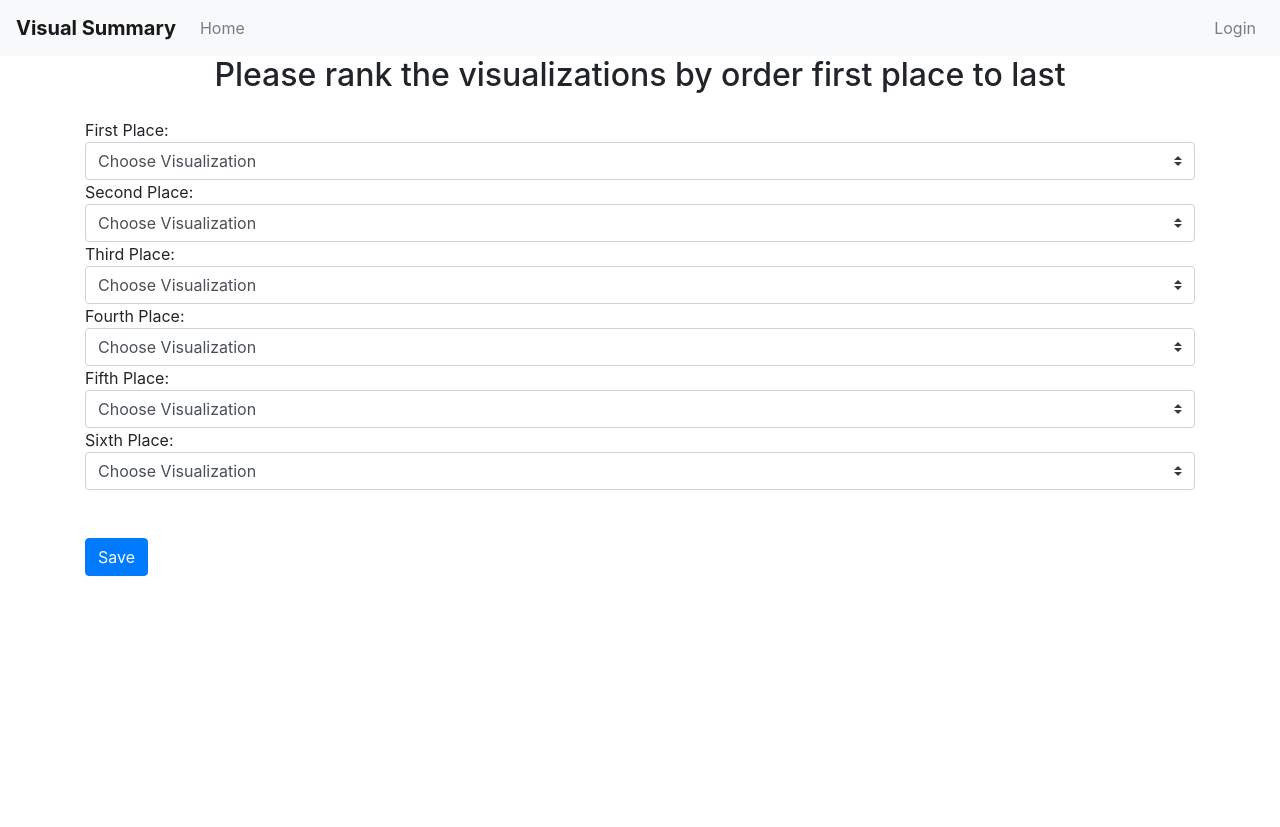
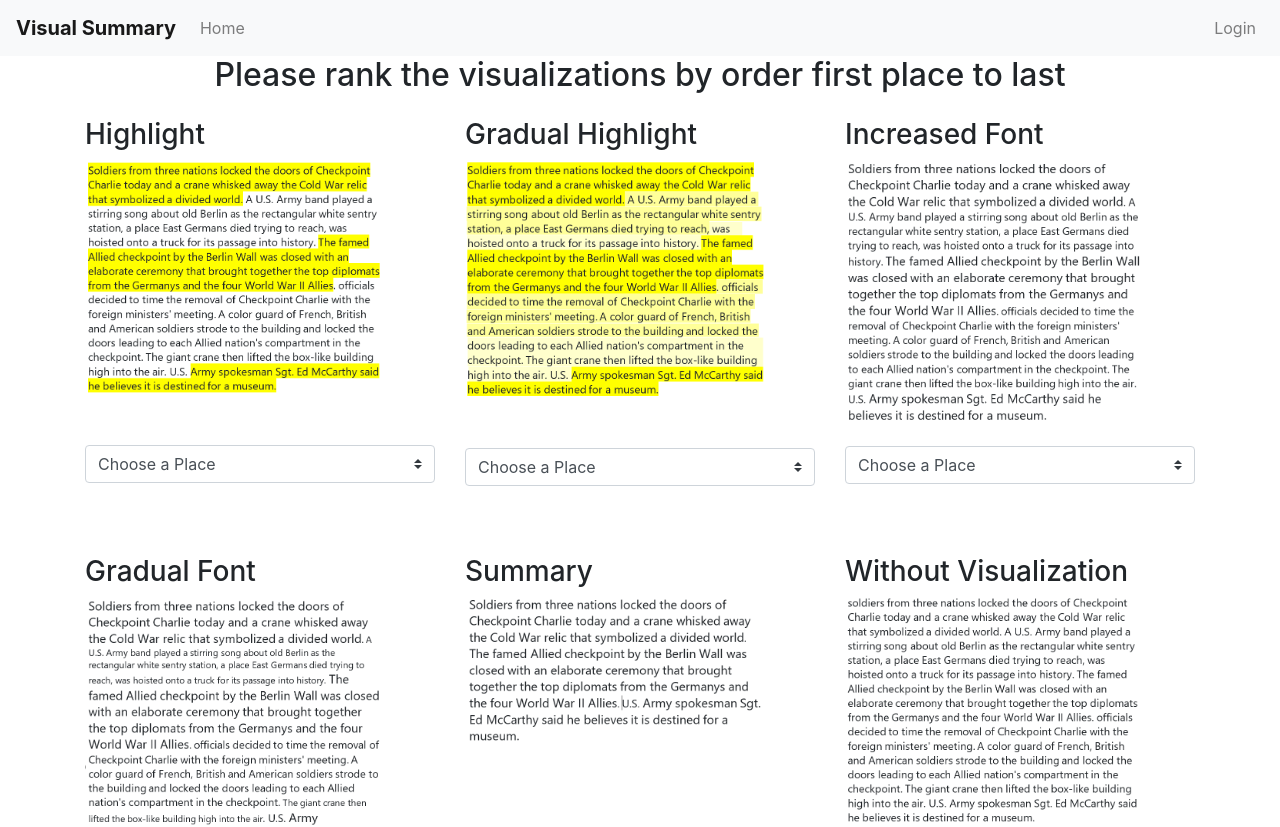
Before and after one commit to rotemmi4/visual-summary, a React (Create React App) app in the folder client/: page /RankByOrder in a window 1280 px wide. Shown: the top 827 px of the page. Before the commit the page ends 800 px from the top, so only its background shows below. Built offline with nearby package versions, Linux system fonts and the light colour scheme; no server answers.

Commit message:
fix rank

```diff
--- a/client/src/components/pages/RankByOrder.js
+++ b/client/src/components/pages/RankByOrder.js
@@ -1,8 +1,9 @@
 import React, {useState} from 'react';
-import {Button, Container, Row} from 'react-bootstrap';
+import {Button, Col, Container, Row} from 'react-bootstrap';
 import './RankPage.css';
 import {updateRank,} from "../../model/requests/StudentModelRestAPI";
 import {Link} from "react-router-dom";
+import StarRating from "./StarRating";
 
 
 export default function RankByOrderPage() {
@@ -14,21 +15,41 @@ export default function RankByOrderPage() {
     const [fifthPlace, setFifthPlace] = useState("")
     const [sixthPlace, setSixthPlace] = useState("")
 
-    const [rank_order, setRankOrder] = useState("")
+
 
     const saveFunc= ()=> {
         /*
            let student_id= localStorage.getItem('student_id')
         */
         // let rankName= firstPlace+":"+secondPlace+":"+thirdPlace+":"+fourthPlace+":"+fifthPlace+":"+sixthPlace;
+
         let student_id="54763"
-        // console.log(rankName)
+
         updateRank(student_id,firstPlace,secondPlace,thirdPlace,fourthPlace,fifthPlace,sixthPlace)
     }
 
-    const setRank=()=>{
-        setRankOrder(firstPlace+","+secondPlace+","+thirdPlace+","+fourthPlace+","+fifthPlace+","+sixthPlace)
+
+    let updateFunction = (prop,place) => {
+        if (place == "first" ){
+            setFirstPlace(prop)
         }
+        if (place == "Second" ){
+            setSecondPlace(prop)
+        }
+        if (place == "Third" ){
+            setThirdPlace(prop)
+        }
+        if (place == "Fourth" ){
+            setFourthPlace(prop)
+        }
+        if (place == "Fifth" ){
+            setFifthPlace(prop)
+        }
+        if (place == "Sixth" ){
+            setSixthPlace(prop)
+        }
+    }
+
 
     return (
 
@@ -41,94 +62,125 @@ export default function RankByOrderPage() {
 
             <div className="byorder">
 
-                First Place:
+                <Row>
+                    <Col>
+                        <h3 className="block">Highlight</h3>
+                        <img src={"/images/highlight.PNG"} alt=""/><br/><br/><br/>
                         <select className="custom-select" onChange={(e)=>{
-                    const selectedOne=e.target.value;
-                    setFirstPlace(selectedOne)
+                            const selectedHighlight=e.target.value;
+                            updateFunction("Highlight",selectedHighlight)
                         }}>
-                    <option value="chooseVisualization">Choose Visualization</option>
-                    <option value="withoutVisualization">Without Visualization</option>
-                    <option value="gradualHighlight">Gradual Highlight</option>
-                    <option value="highlight">Highlight</option>
-                    <option value="increasedFont">Increased Font</option>
-                    <option value="gradualFont">Gradual Font</option>
-                    <option value="summaryOnly">Summary Only</option>
+                            <option value="Choose">Choose a Place</option>
+                            <option value="first">1st Place</option>
+                            <option value="Second">2st Place</option>
+                            <option value="Third">3st Place</option>
+                            <option value="Fourth">4th Place</option>
+                            <option value="Fifth">5th Place</option>
+                            <option value="Sixth">6th Place</option>
+                        </select><br/><br/><br/><br/>
+                    </Col>
+
+
+                    <Col>
+                        <h3 className="block">Gradual Highlight</h3>
+                        <img src={"/images/gradualHighlight.PNG"} alt=""/><br/><br/><br/>
+                        <select className="custom-select" onChange={(e)=>{
+                            const selectedGradualHighlight=e.target.value;
+                            updateFunction("Gradual Highlight",selectedGradualHighlight)
+                        }}>
+                            <option value="Choose">Choose a Place</option>
+                            <option value="first">1st Place</option>
+                            <option value="Second">2st Place</option>
+                            <option value="Third">3st Place</option>
+                            <option value="Fourth">4th Place</option>
+                            <option value="Fifth">5th Place</option>
+                            <option value="Sixth">6th Place</option>
+                        </select>
+                    </Col>
+
+                    <Col>
+                        <h3 className="block">Increased Font</h3>
+                        <img src={"/images/Increased Font.PNG"} alt=""/><br/><br/>
+                        <select className="custom-select" onChange={(e)=>{
+                            const selectedIncreasedFont=e.target.value;
+                            updateFunction("Increased Font",selectedIncreasedFont)
+                        }}>
+                            <option value="Choose">Choose a Place</option>
+                            <option value="first">1st Place</option>
+                            <option value="Second">2st Place</option>
+                            <option value="Third">3st Place</option>
+                            <option value="Fourth">4th Place</option>
+                            <option value="Fifth">5th Place</option>
+                            <option value="Sixth">6th Place</option>
                         </select>
 
-                Second Place:
+                    </Col>
+
+
+                </Row>
+
+                <Row>
+                    <Col>
+                        <h3 className="block">Gradual Font</h3>
+                        <img src={"/images/Gradual Font.PNG"} alt=""/><br/><br/>
                         <select className="custom-select" onChange={(e)=>{
-                    const selectedTwo=e.target.value;
-                    setSecondPlace(selectedTwo)
+                            const selectedGradualFont=e.target.value;
+                            updateFunction("Gradual Font",selectedGradualFont)
                         }}>
-                    <option value="chooseVisualization">Choose Visualization</option>
-                    <option value="withoutVisualization">Without Visualization</option>
-                    <option value="gradualHighlight">Gradual Highlight</option>
-                    <option value="highlight">Highlight</option>
-                    <option value="increasedFont">Increased Font</option>
-                    <option value="gradualFont">Gradual Font</option>
-                    <option value="summaryOnly">Summary Only</option>
+                            <option value="Choose">Choose a Place</option>
+                            <option value="first">1st Place</option>
+                            <option value="Second">2st Place</option>
+                            <option value="Third">3st Place</option>
+                            <option value="Fourth">4th Place</option>
+                            <option value="Fifth">5th Place</option>
+                            <option value="Sixth">6th Place</option>
                         </select>
 
-                Third Place:
+                    </Col>
+
+                    <Col>
+                        <h3 className="block">Summary</h3>
+                        <img src={"/images/sammary.PNG"} alt=""/><br/><br/><br/><br/><br/><br/>
                         <select className="custom-select" onChange={(e)=>{
-                    const selectedThird=e.target.value;
-                    setThirdPlace(selectedThird)
+                            const selectedSummary=e.target.value;
+                            updateFunction("Summary",selectedSummary)
                         }}>
-                    <option value="chooseVisualization">Choose Visualization</option>
-                    <option value="withoutVisualization">Without Visualization</option>
-                    <option value="gradualHighlight">Gradual Highlight</option>
-                    <option value="highlight">Highlight</option>
-                    <option value="increasedFont">Increased Font</option>
-                    <option value="gradualFont">Gradual Font</option>
-                    <option value="summaryOnly">Summary Only</option>
+                            <option value="Choose">Choose a Place</option>
+                            <option value="first">1st Place</option>
+                            <option value="Second">2st Place</option>
+                            <option value="Third">3st Place</option>
+                            <option value="Fourth">4th Place</option>
+                            <option value="Fifth">5th Place</option>
+                            <option value="Sixth">6th Place</option>
+                        </select>
+                    </Col>
+
+                    <Col>
+                        <h3 className="block">Without Visualization</h3>
+                        <img src={"/images/withoutVisu.PNG"} alt=""/><br/><br/><br/>
+                        <select className="custom-select" onChange={(e)=>{
+                            const selectedWithoutVisualization=e.target.value;
+                            updateFunction("Without Visualization",selectedWithoutVisualization)
+                        }}>
+                            <option value="Choose">Choose a Place</option>
+                            <option value="first">1st Place</option>
+                            <option value="Second">2st Place</option>
+                            <option value="Third">3st Place</option>
+                            <option value="Fourth">4th Place</option>
+                            <option value="Fifth">5th Place</option>
+                            <option value="Sixth">6th Place</option>
                         </select>
 
-                Fourth Place:
-                <select className="custom-select" onChange={(e)=>{
-                    const selectedFourth=e.target.value;
-                    setFourthPlace(selectedFourth)
-                }}>
-                    <option value="chooseVisualization">Choose Visualization</option>
-                    <option value="withoutVisualization">Without Visualization</option>
-                    <option value="gradualHighlight">Gradual Highlight</option>
-                    <option value="highlight">Highlight</option>
-                    <option value="increasedFont">Increased Font</option>
-                    <option value="gradualFont">Gradual Font</option>
-                    <option value="summaryOnly">Summary Only</option>
-                </select>
-
-                Fifth Place:
-                <select className="custom-select" onChange={(e)=>{
-                    const selectedFifth=e.target.value;
-                    setFifthPlace(selectedFifth)
-                }}>
-                    <option value="chooseVisualization">Choose Visualization</option>
-                    <option value="withoutVisualization">Without Visualization</option>
-                    <option value="gradualHighlight">Gradual Highlight</option>
-                    <option value="highlight">Highlight</option>
-                    <option value="increasedFont">Increased Font</option>
-                    <option value="gradualFont">Gradual Font</option>
-                    <option value="summaryOnly">Summary Only</option>
-                </select>
-
-                Sixth Place:
-                <select className="custom-select" onChange={(e)=>{
-                    const selectedSixth=e.target.value;
-                    setSixthPlace(selectedSixth)
-                }}>
-                    <option value="chooseVisualization">Choose Visualization</option>
-                    <option value="withoutVisualization">Without Visualization</option>
-                    <option value="gradualHighlight">Gradual Highlight</option>
-                    <option value="highlight">Highlight</option>
-                    <option value="increasedFont">Increased Font</option>
-                    <option value="gradualFont">Gradual Font</option>
-                    <option value="summaryOnly">Summary Only</option>
-                </select><br/><br/><br/>
+                    </Col>
+                </Row><br/>
 
 
+                <Row className="justify-content-center align-items-center">
                     <Link to={"/Done"}>
                         <Button variant="primary" onClick={saveFunc}>Save</Button><br/><br/><br/><br/><br/>
                     </Link>
+                </Row>
+
 
             </div>
 
--- a/client/src/components/pages/RankPage.css
+++ b/client/src/components/pages/RankPage.css
@@ -8,7 +8,7 @@ img{
 }
 
 
-.no-radio.input[type="radio"]{
+input[type="radio"]{
     display: none;
     justify-content: center;
     align-items: center;
--- a/client/src/model/requests/TextModelRestAPI.js
+++ b/client/src/model/requests/TextModelRestAPI.js
@@ -93,10 +93,10 @@ export function createText(props){
 
 export function uploadText(name, content){
     const url = 'http://127.0.0.1:5000/uploadText'
-    console.log(content)
     //const body = "{  \"name\":" + "\"" + name +"\"" + ", \"content\":\"" + content + "\" }"
 
     const body = "{  \"name\":\"" + name + "\", \"content\":\"" + content + "\" }"
+    console.log(body)
     const headers = {headers : {"x-auth-token": getToken()}}
     return axios.post(url,body,headers)
 }
```
Also changed, not shown: 2 other files (tests, documents, lock files or other folders). Lines whose indentation alone changed are shown as unchanged.
